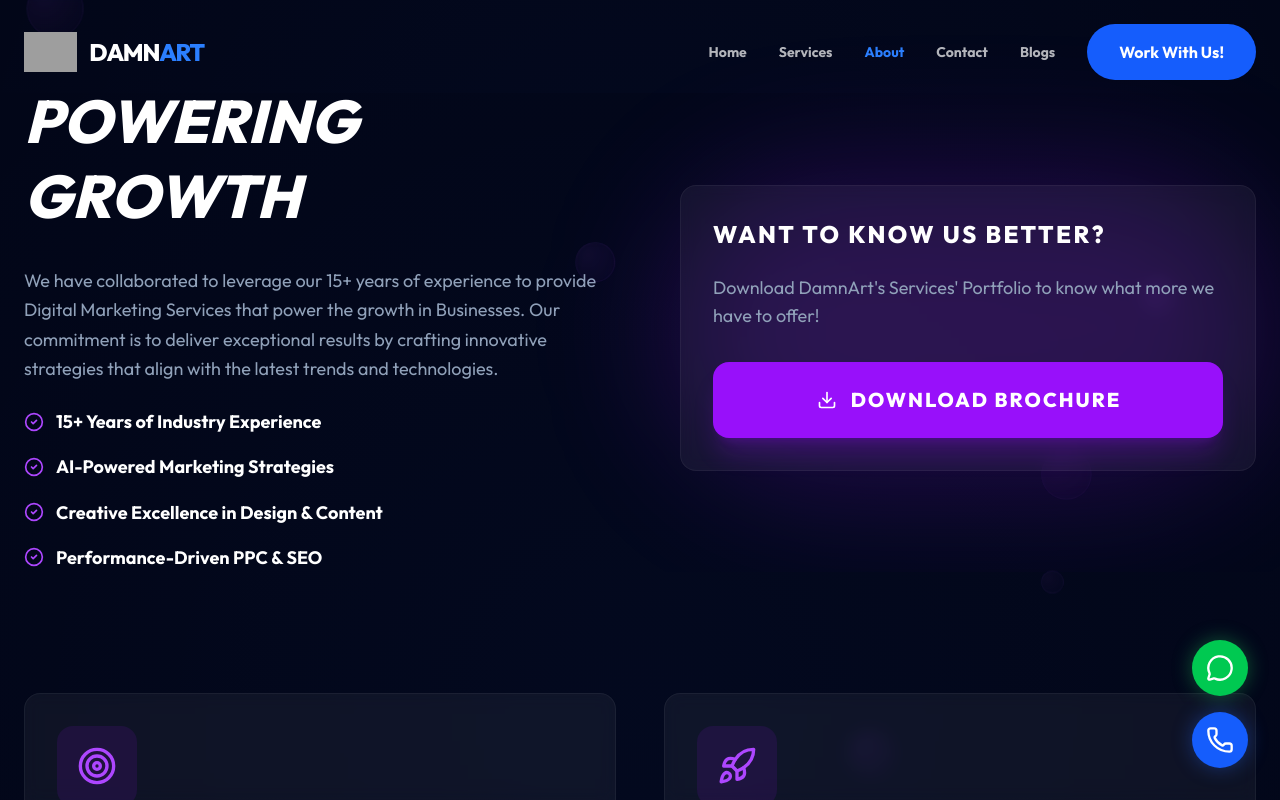
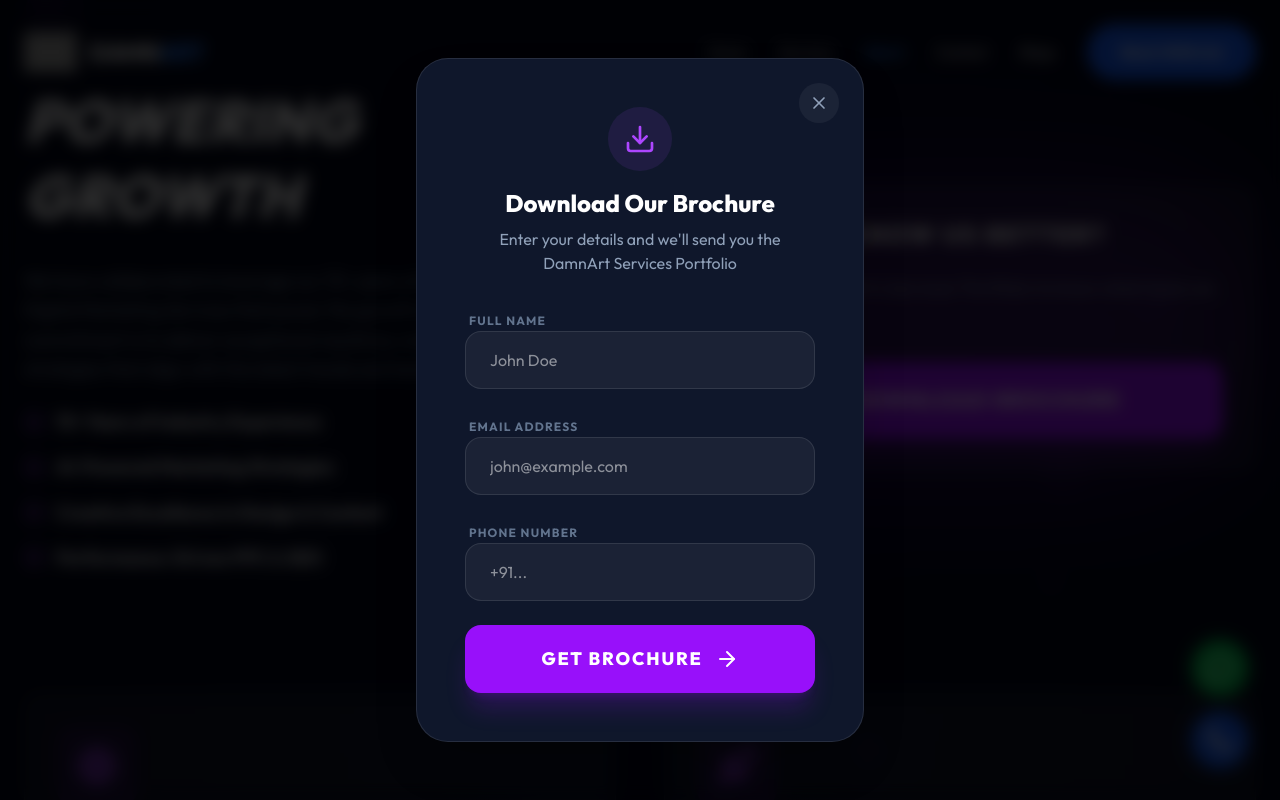
Before and after one commit to rounakdutta121/damnartusa, a React (Vite) app: page /about in a window 1280 px wide. Both pictures are taken after a click on the button "DOWNLOAD BROCHURE". Shown: the part 845-1645 px from the top of the page. Built offline with nearby package versions, Linux system fonts and the light colour scheme; grey boxes are pictures that could not be loaded.

Commit message:
Add brochure download modal to About page

```diff
--- a/src/pages/About.tsx
+++ b/src/pages/About.tsx
@@ -1,14 +1,25 @@
-import { motion } from 'motion/react';
+import React, { useState } from 'react';
+import { motion, AnimatePresence } from 'motion/react';
 import {
   Users, Target, Rocket, Shield, Award,
   ArrowRight, Download, Mail, Phone, MapPin,
-  CheckCircle2, Globe, MousePointerClick, DollarSign, Heart, BarChart3, Zap
+  CheckCircle2, Globe, MousePointerClick, DollarSign, Heart, BarChart3, Zap, X
 } from 'lucide-react';
 import { FadeIn, FloatingText } from '../components/Animations';
 import { Typewriter } from '../components/Typewriter';
 import { ASSETS } from '../data';
 
 export const About = () => {
+  const [isModalOpen, setIsModalOpen] = useState(false);
+  const [modalForm, setModalForm] = useState({ name: '', email: '', phone: '' });
+
+  const handleModalSubmit = (e: React.FormEvent) => {
+    e.preventDefault();
+    console.log('Brochure request:', modalForm);
+    setIsModalOpen(false);
+    setModalForm({ name: '', email: '', phone: '' });
+  };
+
   return (
     <div className="min-h-screen font-sans bg-slate-950 text-slate-100">
       {/* Hero Section */}
@@ -132,6 +143,7 @@
                   <motion.button
                     whileHover={{ scale: 1.05 }}
                     whileTap={{ scale: 0.95 }}
+                    onClick={() => setIsModalOpen(true)}
                     className="w-full py-4 sm:py-6 bg-purple-600 text-white rounded-2xl font-black text-base sm:text-xl uppercase tracking-widest shadow-xl shadow-purple-600/20 flex items-center justify-center gap-2 sm:gap-3"
                   >
                     <Download size={20} className="sm:w-6" /> Download Brochure
@@ -303,6 +315,88 @@
           </div>
         </div>
       </section>
+
+      {/* Brochure Modal */}
+      <AnimatePresence>
+        {isModalOpen && (
+          <motion.div
+            initial={{ opacity: 0 }}
+            animate={{ opacity: 1 }}
+            exit={{ opacity: 0 }}
+            className="fixed inset-0 z-[100] flex items-center justify-center p-4"
+          >
+            <div
+              className="absolute inset-0 bg-black/80 backdrop-blur-sm"
+              onClick={() => setIsModalOpen(false)}
+            />
+            <motion.div
+              initial={{ scale: 0.9, opacity: 0 }}
+              animate={{ scale: 1, opacity: 1 }}
+              exit={{ scale: 0.9, opacity: 0 }}
+              className="relative bg-slate-900 border border-white/10 rounded-[2rem] p-8 md:p-12 max-w-md w-full shadow-2xl"
+            >
+              <button
+                onClick={() => setIsModalOpen(false)}
+                className="absolute top-6 right-6 w-10 h-10 rounded-full bg-white/5 flex items-center justify-center text-slate-400 hover:text-white hover:bg-white/10 transition-all"
+              >
+                <X size={20} />
+              </button>
+
+              <div className="text-center mb-8">
+                <div className="w-16 h-16 bg-purple-500/10 rounded-full flex items-center justify-center mx-auto mb-4">
+                  <Download size={32} className="text-purple-500" />
+                </div>
+                <h3 className="text-2xl font-black text-white mb-2">Download Our Brochure</h3>
+                <p className="text-slate-400">Enter your details and we'll send you the DamnArt Services Portfolio</p>
+              </div>
+
+              <form onSubmit={handleModalSubmit} className="space-y-6">
+                <div className="space-y-2">
+                  <label className="text-xs font-bold text-slate-500 uppercase tracking-widest ml-1">Full Name</label>
+                  <input
+                    type="text"
+                    placeholder="John Doe"
+                    required
+                    value={modalForm.name}
+                    onChange={(e) => setModalForm({ ...modalForm, name: e.target.value })}
+                    className="w-full px-6 py-4 bg-white/5 border border-white/10 rounded-2xl focus:outline-none focus:border-purple-500 text-white transition-all"
+                  />
+                </div>
+                <div className="space-y-2">
+                  <label className="text-xs font-bold text-slate-500 uppercase tracking-widest ml-1">Email Address</label>
+                  <input
+                    type="email"
+                    placeholder="john@example.com"
+                    required
+                    value={modalForm.email}
+                    onChange={(e) => setModalForm({ ...modalForm, email: e.target.value })}
+                    className="w-full px-6 py-4 bg-white/5 border border-white/10 rounded-2xl focus:outline-none focus:border-purple-500 text-white transition-all"
+                  />
+                </div>
+                <div className="space-y-2">
+                  <label className="text-xs font-bold text-slate-500 uppercase tracking-widest ml-1">Phone Number</label>
+                  <input
+                    type="tel"
+                    placeholder="+91..."
+                    required
+                    value={modalForm.phone}
+                    onChange={(e) => setModalForm({ ...modalForm, phone: e.target.value })}
+                    className="w-full px-6 py-4 bg-white/5 border border-white/10 rounded-2xl focus:outline-none focus:border-purple-500 text-white transition-all"
+                  />
+                </div>
+                <motion.button
+                  type="submit"
+                  whileHover={{ scale: 1.02 }}
+                  whileTap={{ scale: 0.98 }}
+                  className="w-full py-5 bg-purple-600 text-white rounded-2xl font-black text-lg uppercase tracking-widest shadow-xl shadow-purple-600/20 flex items-center justify-center gap-3 group"
+                >
+                  Get Brochure <ArrowRight className="group-hover:translate-x-2 transition-transform" />
+                </motion.button>
+              </form>
+            </motion.div>
+          </motion.div>
+        )}
+      </AnimatePresence>
     </div>
   );
 };
```
